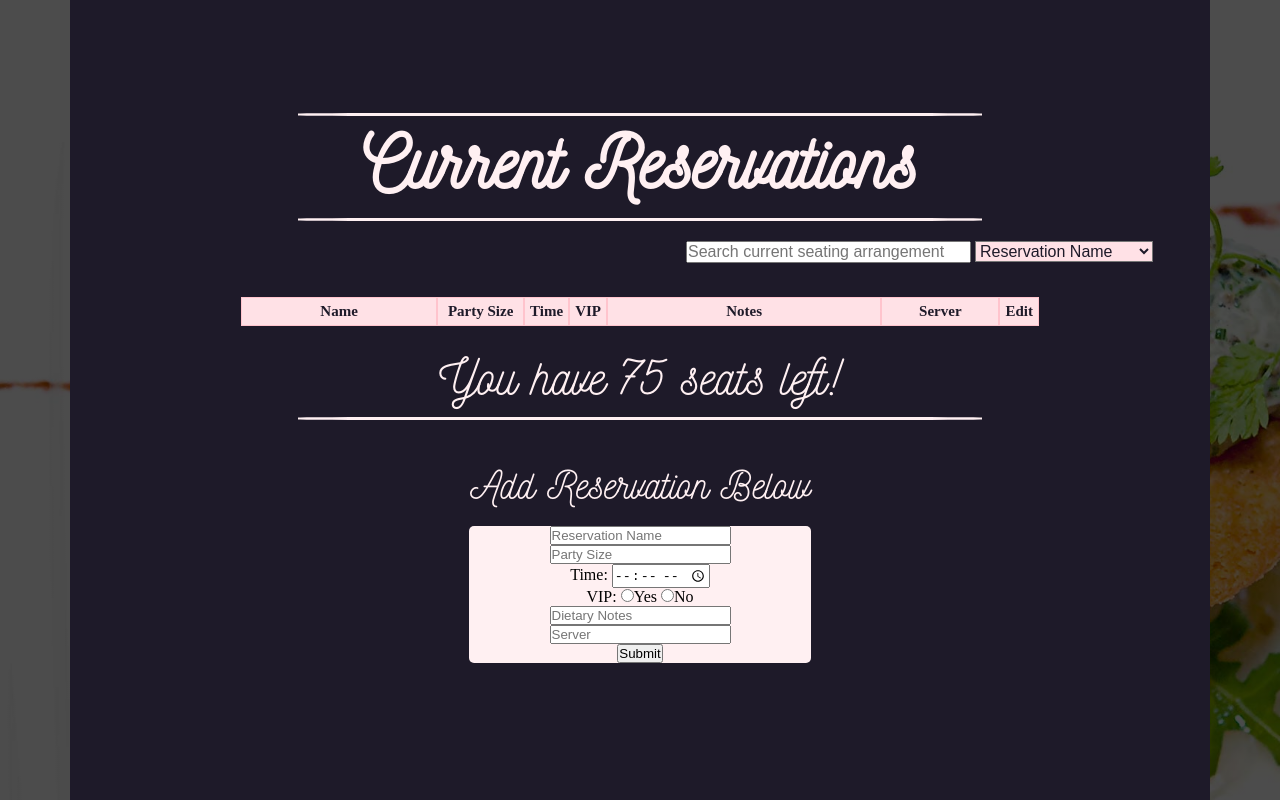
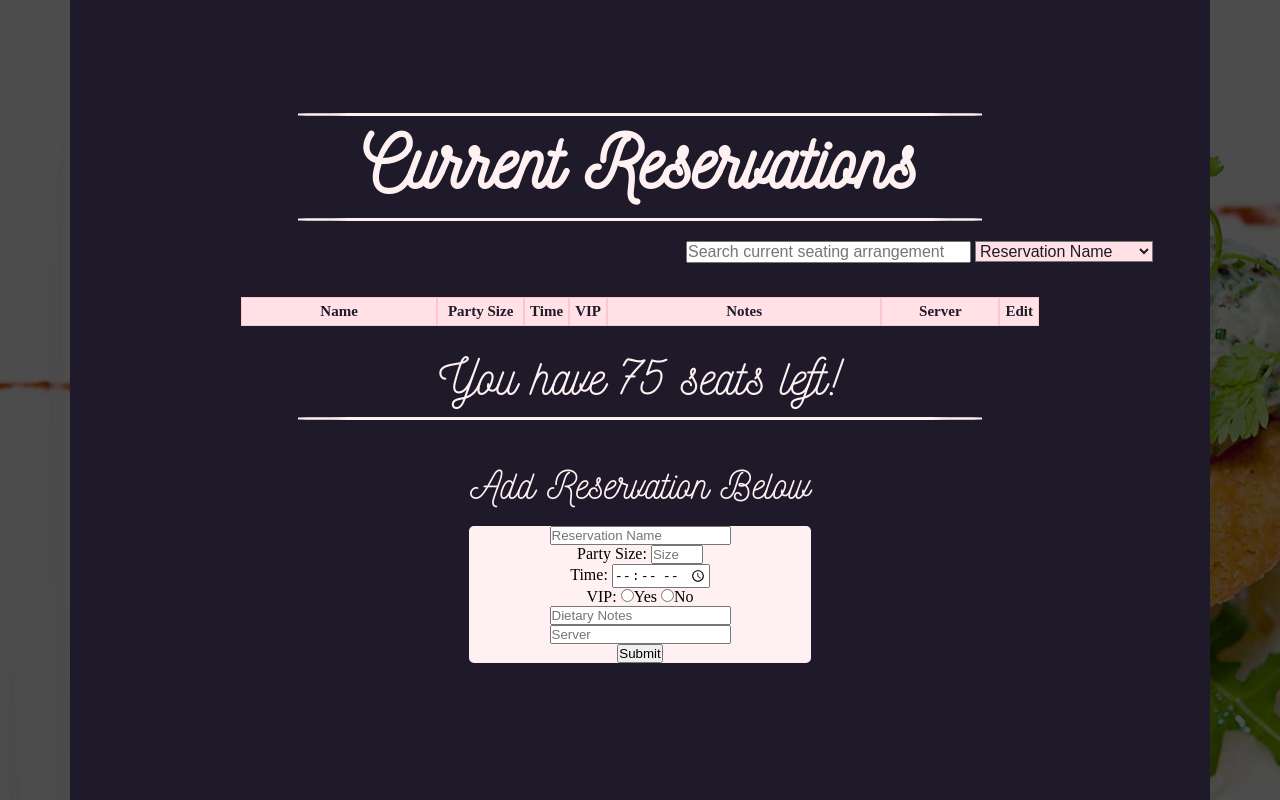
Before and after one commit to RakinKhan/Portfolio-Projects, a plain HTML site: page Seat Management Application/index.html in a window 1280 px wide. Drawn offline with Linux system fonts and the light colour scheme.

Commit message:
Update index.html

```diff
--- a/Seat Management Application/index.html
+++ b/Seat Management Application/index.html
@@ -39,7 +39,7 @@
             <p>Add Reservation Below</p>
             <form id="party-form">
                 <input type="text" placeholder="Reservation Name" name="theName" required><br>
-                <input type="number" placeholder="Party Size" name="theSize" max="10" required><br>
+                Party Size: <input type="number" placeholder="Size" name="theSize" min="1" max="10" required><br>
                 Time: <input type="time" name="theTime" required><br>
                 VIP: <input type="radio" name="theStatus" value="YES" required>Yes <input type="radio" name="theStatus" value="NO">No<br>
                 <input type="text" placeholder="Dietary Notes" name="theNotes" required><br>
```
